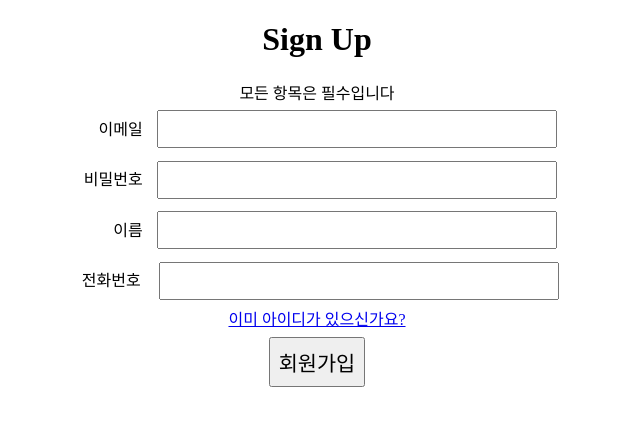
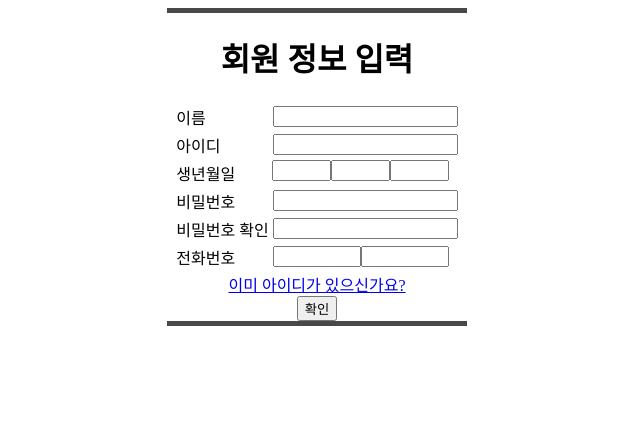
Before and after one commit to codestates/Butcher-Shop, a React (Create React App) app in the folder client/: page /signup in a window 1280 px wide. Shown: the top 426 px of the page, without its empty margins (323-963 px from the left). Built offline with nearby package versions, Linux system fonts and the light colour scheme; no server answers.

Commit message:
[FIX] Sign up 디자인 변경

```diff
--- a/client/package.json
+++ b/client/package.json
@@ -12,7 +12,7 @@
     "react-scripts": "^3.4.3"
   },
   "scripts": {
-    "start": "HTTPS=true SSL_CRT_FILE=FILL_ME_IN SSL_KEY_FILE=FILL_ME_IN react-scripts start",
+    "start": "HTTPS=true SSL_CRT_FILE=../server/cert.pem SSL_KEY_FILE=../server/key.pem react-scripts start",
     "build": "react-scripts build",
     "test": "mocha --require @babel/register '__tests__/client.test.js'",
     "report": "mocha --require @babel/register '__tests__/client.test.js' --reporter @mochajs/json-file-reporter"
--- a/client/src/App.css
+++ /dev/null
@@ -1,42 +0,0 @@
-* {
-  box-sizing: border-box;
-}
-
-.App {
-  text-align: center;
-}
-
-form > div > span:first-child {
-  display: inline-block;
-  width: 10ch;
-  text-align: right;
-  padding: 0 1ch;
-}
-
-input[type="text"],
-input[type="tel"],
-input[type="email"],
-input[type="password"] {
-  width: 400px;
-  font-size: 1.1rem;
-  padding: 0.4rem;
-  margin: 0.4rem;
-}
-
-.btn {
-  font-size: 1.3rem;
-  padding: 0.5rem;
-  margin: 0.4rem 0;
-}
-
-.alert-box {
-  color: #721c24;
-  background-color: #f8d7da;
-  border-color: #f5c6cb;
-
-  position: relative;
-  padding: 0.75rem 1.25rem;
-  margin-bottom: 1rem;
-  border: 1px solid transparent;
-  border-radius: 0.25rem;
-}
--- a/client/src/App.js
+++ b/client/src/App.js
@@ -4,7 +4,6 @@ import Login from './pages/Login';
 import Signup from './pages/Signup';
 import Mypage from './pages/Mypage';
 import axios from 'axios';
-import './App.css';
 
 export default function App () {
   const [isLogin, setIsLogin] = useState(false);
--- /dev/null
+++ b/client/src/pages/Signup.css
@@ -0,0 +1,19 @@
+.birthday {
+    width: 51px;
+}
+.tel {
+    width: 80px;
+}
+.main {
+    width: 300px;
+}
+.line {
+    width: 300px;
+    height: 5px;
+    background: #494848;
+}
+.context {
+    position: absolute;
+    left: 50%;
+    transform: translateX(-50%);
+}
--- a/client/src/pages/Signup.js
+++ b/client/src/pages/Signup.js
@@ -1,5 +1,6 @@
 import React, { useState } from 'react';
 import { Link, useHistory } from 'react-router-dom';
+import './Signup.css';
 import axios from 'axios';
 
 axios.defaults.withCredentials = true;
@@ -9,7 +10,12 @@ export default function Signup () {
     email: '',
     password: '',
     username: '',
-    mobile: ''
+    userId: '',
+    mobileHead: '',
+    mobileBody: '',
+    birthdayYear:'',
+    birthdayMonth:'',
+    birthdayDay:'',
   });
   const [errorMessage, setErrorMessage] = useState('');
   const history = useHistory();
@@ -28,31 +34,52 @@ export default function Signup () {
     return axios.post("https://localhost:4000/signup",userinfo).then((res)=> history.push('/'))
   };
   return (
-    <div>
-      <center>
-        <h1>Sign Up</h1>
-        <div>모든 항목은 필수입니다</div>
+    <div className='main'>
+      <center className='context'>
+        <div className='line'></div>
+        <h1>회원 정보 입력</h1>
         <form onSubmit={(e) => e.preventDefault()}>
-          <div>
-            <span>이메일</span>
-            <input type='email' onChange={handleInputValue('email')} />
-          </div>
-          <div>
-            <span>비밀번호</span>
+          <table>
+            <tr>
+              <td className='item-name'>이름</td>
+              <td><input type='text' onChange={handleInputValue('username')} /></td>
+            </tr>
+            <tr>
+              <td className='item-name'>아이디</td>
+              <td><input type='text' onChange={handleInputValue('userId')} /></td>
+            </tr>
+          <tr>
+            <td className='item-name'>생년월일</td>
+            <input type='text' className='birthday' onChange={handleInputValue('birthdayYear')} />
+            <input type='text' className='birthday' onChange={handleInputValue('birthdayMonth')} />
+            <input type='text' className='birthday' onChange={handleInputValue('birthdayDay')} />
+          </tr>
+          <tr>
+            <td className='item-name'>비밀번호</td>
+            <td>
+              <input
+                type='password'
+                onChange={handleInputValue('password')}
+              />
+            </td>
+          </tr>
+          <tr>
+            <td className='item-name'>비밀번호 확인</td>
+            <td>
             <input
               type='password'
               onChange={handleInputValue('password')}
             />
-          </div>
-          <div>
-            <span>이름</span>
-            <input type='text' onChange={handleInputValue('username')} />
-          </div>
-          <div>
-            {' '}
-            <span>전화번호</span>{' '}
-            <input type='tel' onChange={handleInputValue('mobile')} />
-          </div>
+            </td>
+          </tr>
+          <tr>
+            <td className='item-name'>전화번호</td>
+            <td>
+              <input type='tel' className='tel' onChange={handleInputValue('mobileHead')} />
+              <input type='tel' className='tel' onChange={handleInputValue('mobileBody')} />
+            </td>
+          </tr>
+        </table>
           <div>
             <Link to='/login'>이미 아이디가 있으신가요?</Link>
           </div>
@@ -61,10 +88,11 @@ export default function Signup () {
             type='submit'
             onClick={handleSignup}
           >
-            회원가입
+            확인
           </button>
           {errorMessage ? <div className='alert-box' >{errorMessage}</div> : null}
         </form>
+        <div className='line'></div>
       </center>
     </div>
   );
```
